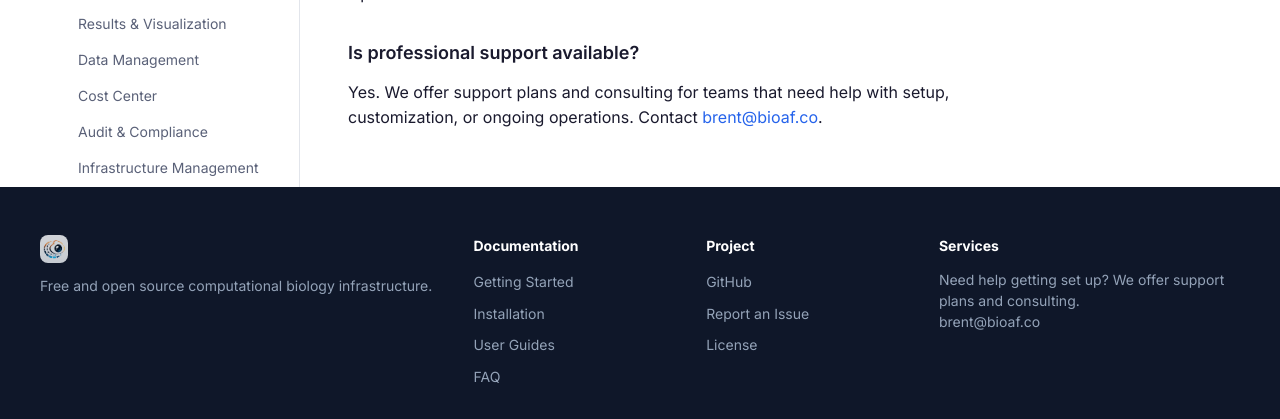
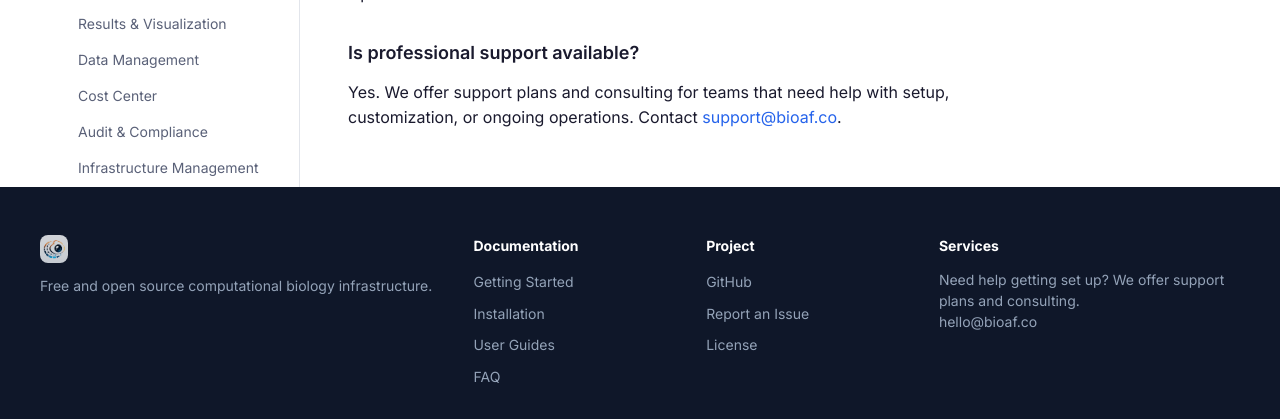
Before and after one commit to not-that-guy-again/bioaf-site, a Jekyll site: the page built from docs/faq/index.md, in a window 1280 px wide and 900 px high, scrolled down 2394 px. Shown: the part 403-822 px from the top of the window. Built offline with Jekyll 4.4.1, drawn with Linux system fonts in a browser that asks for light colours.

Commit message:
Replace brent@bioaf.co with hello@ and support@ addresses
- Services page and footer: hello@bioaf.co (consulting/contracting)
- FAQ support reference: support@bioaf.co

```diff
--- a/_includes/footer.html
+++ b/_includes/footer.html
@@ -24,7 +24,7 @@
     <div class="footer-col">
       <h4>Services</h4>
       <p class="footer-note">Need help getting set up? We offer support plans and consulting.</p>
-      <p class="footer-note"><a href="mailto:brent@bioaf.co">brent@bioaf.co</a></p>
+      <p class="footer-note"><a href="mailto:hello@bioaf.co">hello@bioaf.co</a></p>
     </div>
   </div>
   <div class="footer-bottom">
--- a/docs/faq/index.md
+++ b/docs/faq/index.md
@@ -80,4 +80,4 @@ Open an issue on [GitHub](https://github.com/not-that-guy-again/bioAF/issues).
 
 ### Is professional support available?
 
-Yes. We offer support plans and consulting for teams that need help with setup, customization, or ongoing operations. Contact [brent@bioaf.co](mailto:brent@bioaf.co).
+Yes. We offer support plans and consulting for teams that need help with setup, customization, or ongoing operations. Contact [support@bioaf.co](mailto:support@bioaf.co).
```
Also changed, not shown: services.md (+2 -2 lines).
